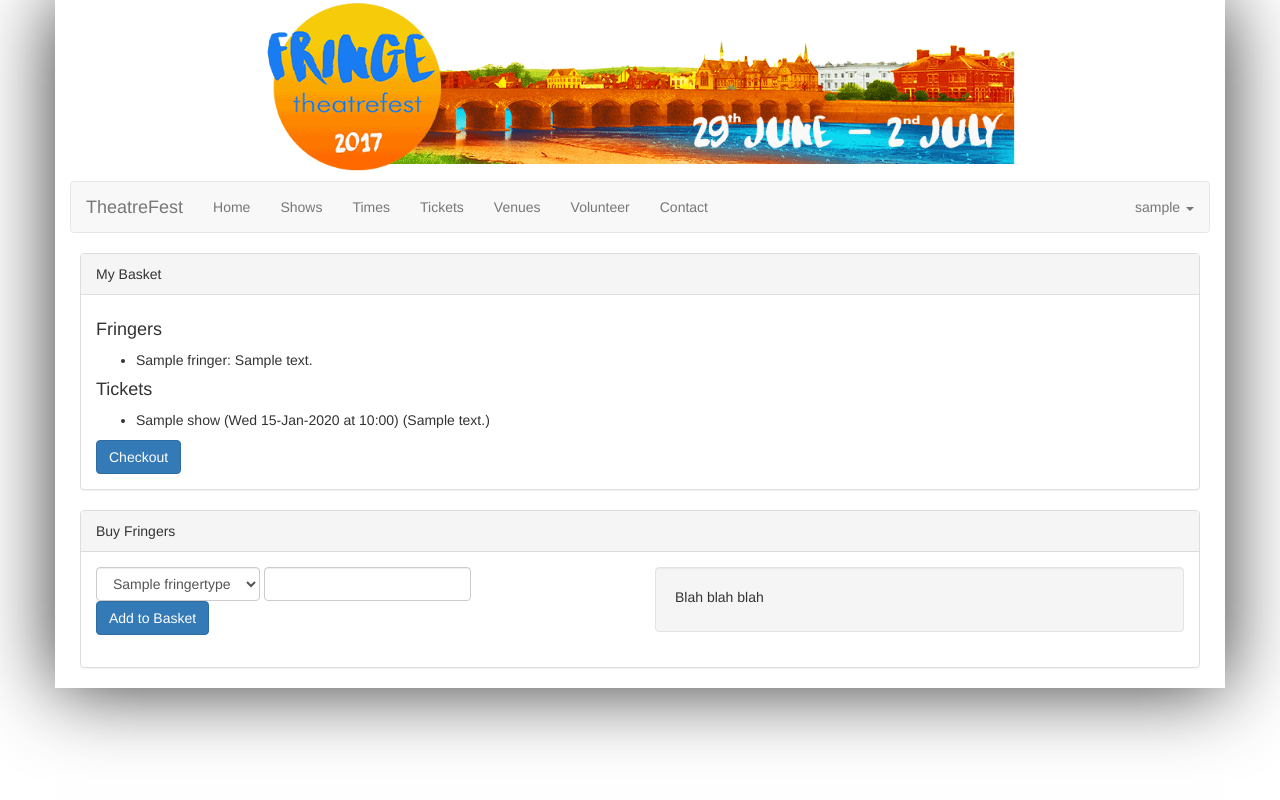
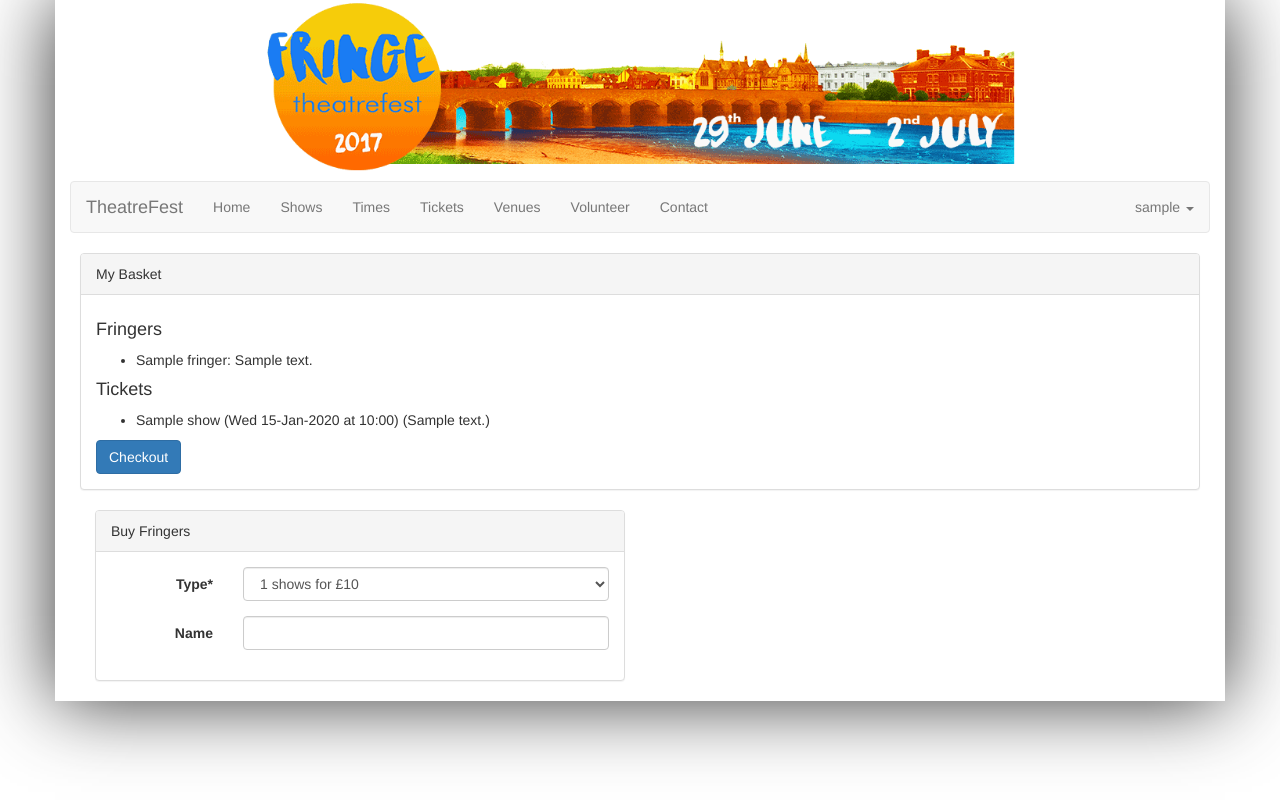
Before and after one commit to GrahamJC/Theatrefest, a Django app: page /tickets/fringers in a window 1280 px wide. Run offline with Django 3.2, Linux system fonts and the light colour scheme; a user stored in the database is signed in; tables that the repository leaves empty hold one stand-in row (values such as "Sample post"); some libraries are stand-ins or nearby versions.

Commit message:
Moreforms

```diff
--- a/website/templates/tickets/fringers.html
+++ b/website/templates/tickets/fringers.html
@@ -7,21 +7,16 @@
         {% include 'tickets/_basket.html' %}
     {% endif %}
 
+    <div class="form-group">
+
+        {% if formset.forms %}
+            <div class="col-xs-12 col-sm-6">
+                <div class="panel panel-default">
+                    <div class="panel-heading">My Fringers</div>
+                    <div class="panel-body">
                         <form class="form-inline" method="POST">
                             {% csrf_token %}
-
-        {% if formset.forms %}
-            <div class="panel panel-default">
-
-                <div class="panel-heading">My Fringers</div>
-
-                <div class="panel-body">
-
                             {{ formset.management_form }}
-
-                    <div class="row">
-
-                        <div class="col-xs-12 col-md-6">
                             <table class="table table-striped">
                                 <thead>
                                     <tr>
@@ -39,44 +34,21 @@
                                 </tbody>
                             </table>
                             <button class="btn btn-primary" type="submit" name="action" value="Rename">Rename</button>
-                        </div>
-
-                        <div class="hidden-xs hidden-sm col-md-6">
-                            <div class="well">
-                                <p>Blah blah blah</p>
+                        </form>
                     </div>
                 </div>
-
-                    </div>
-
-                </div>
-
             </div>
         {% endif %}
 
+        <div class="col-xs-12 col-sm-6">
             <div class="panel panel-default">
-
                 <div class="panel-heading">Buy Fringers</div>
-
                 <div class="panel-body">
-
-                <div class="row">
-                    <div class="col-xs-12 col-md-6">
-                        {{ buy_form.type|add_css_class:'form-control' }}
-                        {{ buy_form.name|add_css_class:'form-control' }}<br/>
-                        <button class="btn btn-primary" type="submit" name="action" value="Buy">Add to Basket</button>
-                    </div>
-
-                    <div class="hidden-xs hidden-sm col-md-6">
-                        <div class="well">
-                            <p>Blah blah blah</p>
+                    {% crispy buy_form %}
                 </div>
             </div>
         </div>
 
     </div>
 
-        </div>
-    </form>
-
 {% endblock %}
--- a/website/tickets/forms.py
+++ b/website/tickets/forms.py
@@ -15,8 +15,8 @@ class BuyFringerForm(forms.Form):
         super(BuyFringerForm, self).__init__(*args, **kwargs)
 
         # Create fringer type choices
-        fringer_choices = [(t.id, t.name) for t in fringer_types]
+        fringer_choices = [(t.id, "{0} shows for £{1:0.2}".format(t.shows, t.price)) for t in fringer_types]
 
         # Add fields
         self.fields['type'] = forms.ChoiceField(label = "Type", choices = fringer_choices, initial = [fringer_choices[0][0]])
-        self.fields['name'] = forms.CharField(label = "Name", max_length = 32)
+        self.fields['name'] = forms.CharField(label = "Name", max_length = 32, required = False)
--- a/website/tickets/views.py
+++ b/website/tickets/views.py
@@ -126,6 +126,18 @@ class FringersView(LoginRequiredMixin, View):
         fringer_types = FringerType.objects.filter(is_online = True)
         buy_form = BuyFringerForm(fringer_types)
 
+        # Add helper to buy form
+        helper = FormHelper()
+        helper.form_class = "form-horizontal"
+        helper.label_class = "col-xs-12 col-xs-3"
+        helper.field_class= "col-xs-12, col-sm-9"
+        helper.Layout = Layout(
+            'type',
+            'name',
+            StrictButton('Add to Basket', name = 'action', value = 'Buy'),
+        )
+        buy_form.helper = helper
+
         # Display fringers
         context = {
             'basket': request.user.basket,
@@ -183,19 +195,25 @@ class FringersView(LoginRequiredMixin, View):
             # Check for errors
             if formset.is_valid():
 
-                # Process each form
-                for form in formset:
-                    fringer = form.instance
-                    new_name = form.cleaned_data['name']
-                    if new_name and new_name != fringer.name:
-                        old_name = fringer.name
-                        fringer.name = new_name
-                        fringer.save()
-                        alerts['success'].append("{0} renamed to {1}".format(old_name, new_name))
+                # Save changes
+                for fringer in formset.save():
+                    alerts['success'].append("Fringer renamed to {0}".format(fringer.name))
 
             # Get fringer types and create form
             fringer_types = FringerType.objects.filter(is_online = True)
             buy_form = BuyFringerForm(fringer_types)
+
+        # Add helper to buy form
+        helper = FormHelper()
+        helper.form_class = "form-horizontal"
+        helper.label_class = "col-xs-12 col-xs-3"
+        helper.field_class= "col-xs-12, col-sm-9"
+        helper.Layout = Layout(
+            'type',
+            'name',
+            StrictButton('Add to Basket', name = 'action', value = 'Buy'),
+        )
+        buy_form.helper = helper
 
         # Redisplay with confirmation
         context = {
```
Lines whose indentation alone changed are shown as unchanged.
